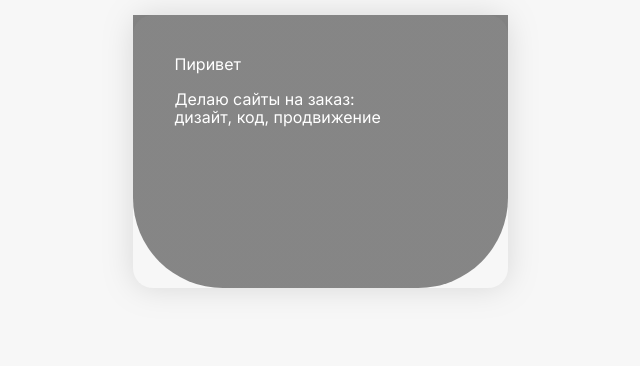
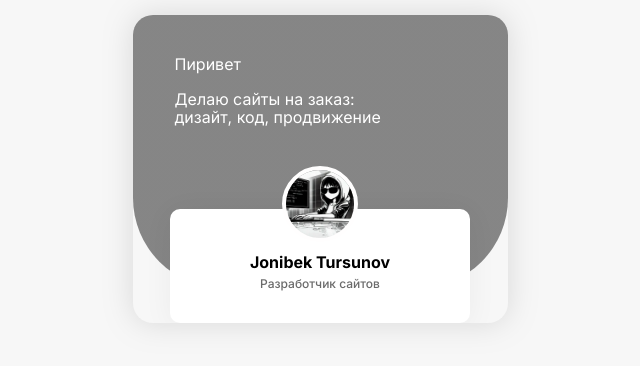
Before and after one commit to Jonibek-Tursunov23/html-starter, a plain HTML site: page index.html in a window 1280 px wide. Shown: the whole page, without its empty margins (320-960 px from the left). Drawn offline with Linux system fonts and the light colour scheme.

Commit message:
add: user bio

```diff
--- a/css/style.css
+++ b/css/style.css
@@ -7,11 +7,16 @@ body{
   font-family: 'Inter', sans-serif;
 }
 .page-wrapper{
+  overflow: hidden;
   max-width: 375px;
   margin: auto;
   background: #F7F7F7;
   box-shadow: 0px 0px 30px rgba(128, 127, 127, 0.25);
   border-radius: 20px;
+}
+.conteiner{
+  max-width: 300px;
+  margin: auto;
 }
 header{
   color: #fff;
@@ -30,3 +35,31 @@ header{
   font-size: 16px;
   line-height: 19px;
 }
+.user{
+  margin-top: -79px;
+  text-align: center;
+  background: #ffffff;
+  box-shadow: 0px 4px 30px rgba(0, 0, 0, 0.05);
+  border-radius: 10px;
+  padding-bottom: 20px;
+}
+.user-avatar{
+  margin-top: -43px;
+  border-radius: 50%;
+  object-fit: cover;
+  border: 4px solid #fffefe;
+}
+.user-name{
+  margin-top: 8px;
+  margin-bottom: 4px;
+  font-weight: 5000;
+  font-size: 16px;
+  line-height: 19px;
+}
+.user-description{
+  font-weight: 500;
+  font-size: 12px;
+  line-height: 15px;
+  color: #6a6a6a;
+  margin-top: 4px;
+}
--- a/index.html
+++ b/index.html
@@ -11,14 +11,27 @@
   <title>Jonibek Tursunov</title>
 </head>
 <body>
-  <div class="page-wrapper">
+ <div class="page-wrapper">
     <header class="header">
       <span class="hello">Пиривет</span>
       <p class="hello-text"> Делаю сайты на заказ:
-      <br> дизайт, код, продвижение</p>
+      <br> дизайт, код, продвижение
+    </p>
+    </header>
 
-    </header>
+ <div class="conteiner">
+    <div class="user">
+      <img width="76"
+      height="76"
+      src="img/avatar.png"
+      alt="Jonibek Tursunov"
+      class=user-avatar
+      />
+      <h1 class="user-name">Jonibek Tursunov</h1>
+      <p class="user-description"> Разработчик сайтов</p>
+    </div>
   </div>
+</div>
 
   <script src="js/main.js"></script>
 </body>
```
Also changed, not shown: img/avatar.png (added).
